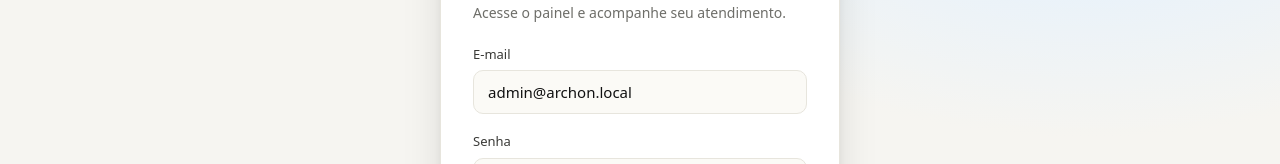
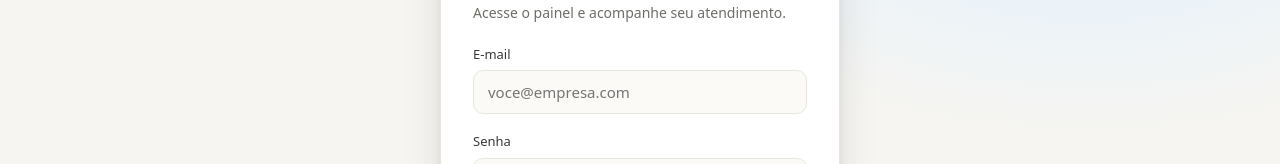
Before and after one commit to diogoX451/archon-front-end, a React (Vite) app: page /login in a window 1280 px wide. Shown: the part 223-387 px from the top of the page. Built offline with nearby package versions, Linux system fonts and the light colour scheme; no server answers.

Commit message:
fix(login): remove hardcoded admin email from initial state

```diff
--- a/src/pages/LoginPage.tsx
+++ b/src/pages/LoginPage.tsx
@@ -11,7 +11,7 @@ export function LoginPage() {
   const { login, user, loading } = useAuth();
   const navigate = useNavigate();
   const location = useLocation();
-  const [email, setEmail] = useState("admin@archon.local");
+  const [email, setEmail] = useState("");
   const [password, setPassword] = useState("");
   const [submitting, setSubmitting] = useState(false);
   const [error, setError] = useState<string | null>(null);
```
